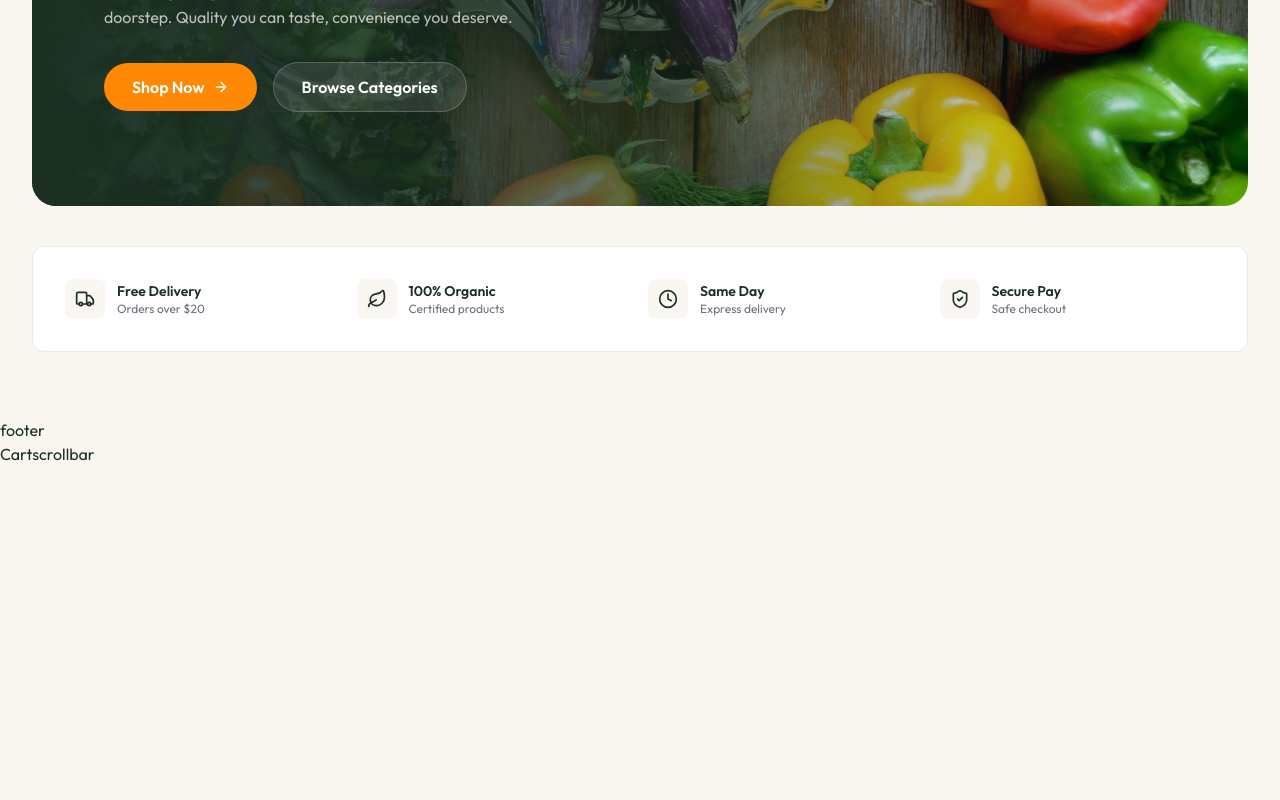
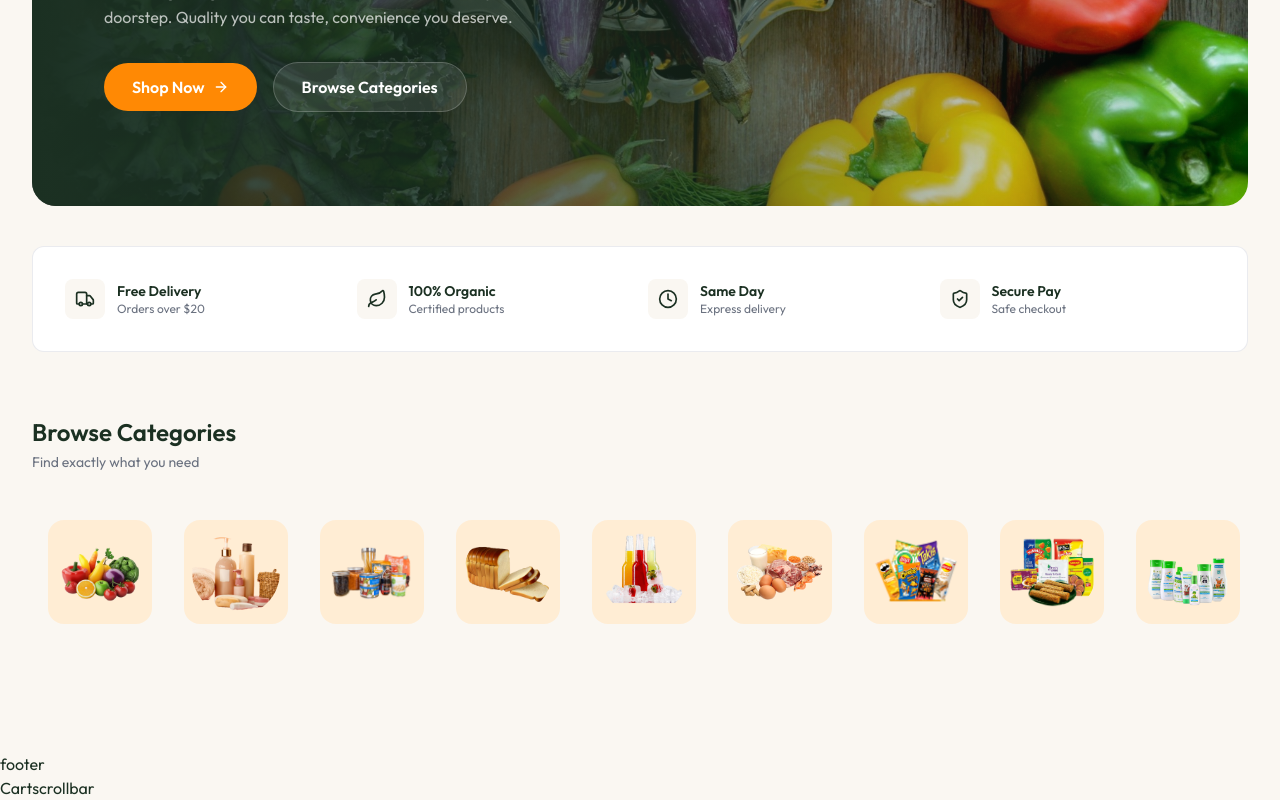
Before and after one commit to omwakchaure/GROCERY-DELIVERY-SITE, a React (Vite) app: page / in a window 1280 px wide. Shown: the part 483-1283 px from the top of the page. Before the commit the page ends 949 px from the top, so only its background shows below. Built offline with nearby package versions, Linux system fonts and the light colour scheme.

Commit message:
FEAT : home component

```diff
--- /dev/null
+++ b/src/components/Home/HomeCategories.tsx
@@ -0,0 +1,38 @@
+import { Link } from "react-router-dom";
+import { categoriesData } from "../../assets/assets";
+
+const HomeCategories = () => {
+  return (
+    <section className="py-16">
+      <div className="max-w-7xl mx-auto">
+        <div>
+          <h2 className="text-2xl font-semibold">Browse Categories</h2>
+          <p className="text-sm text-app-text-light mt-1">
+            Find exactly what you need
+          </p>
+        </div>
+
+        <div className="flex items-center mt-8 overflow-x-scroll no-scrollbar">
+          {categoriesData.map((cat) => (
+            <Link
+              key={cat.slug}
+              to={`/products?category=${cat.slug}`}
+              onClick={() => window.scrollTo(0, 0)}
+              className="group flex flex-col items-center gap-3 p-4"
+            >
+              <div className="size-18 sm:size-26 sm:p-2 rounded-2xl overflow-hidden bg-orange-100 group-hover:ring-2 ring-orange-300/75 transition-all">
+                <img
+                  src={cat.image}
+                  alt={cat.name}
+                  className="w-full h-full object-contain rounded-full transition-all group-hover:scale-110"
+                />
+              </div>
+            </Link>
+          ))}
+        </div>
+      </div>
+    </section>
+  );
+};
+
+export default HomeCategories;
--- a/src/pages/Home.tsx
+++ b/src/pages/Home.tsx
@@ -1,5 +1,6 @@
 import Features from "../components/Home/Features"
 import Hero from "../components/Home/Hero"
+import HomeCategories from "../components/Home/HomeCategories"
 
 
 const Home = () => {
@@ -7,6 +8,7 @@
     <div className="min-h-screen max-w-7xl mx-auto px-4 sm:px-6 lg:px-8 py-12">
       <Hero />
       <Features />
+      <HomeCategories />
     </div>
   )
 }
```
